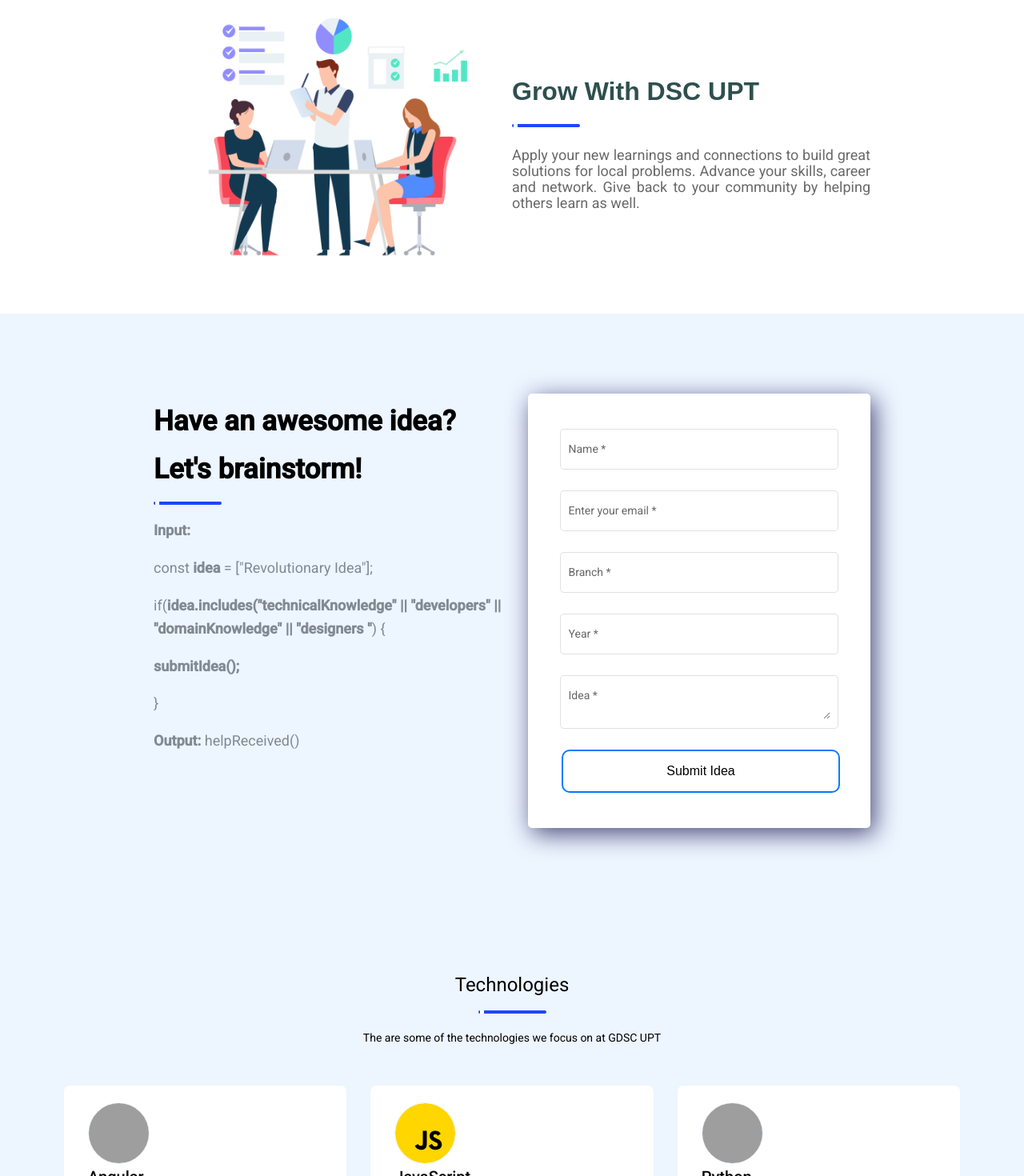
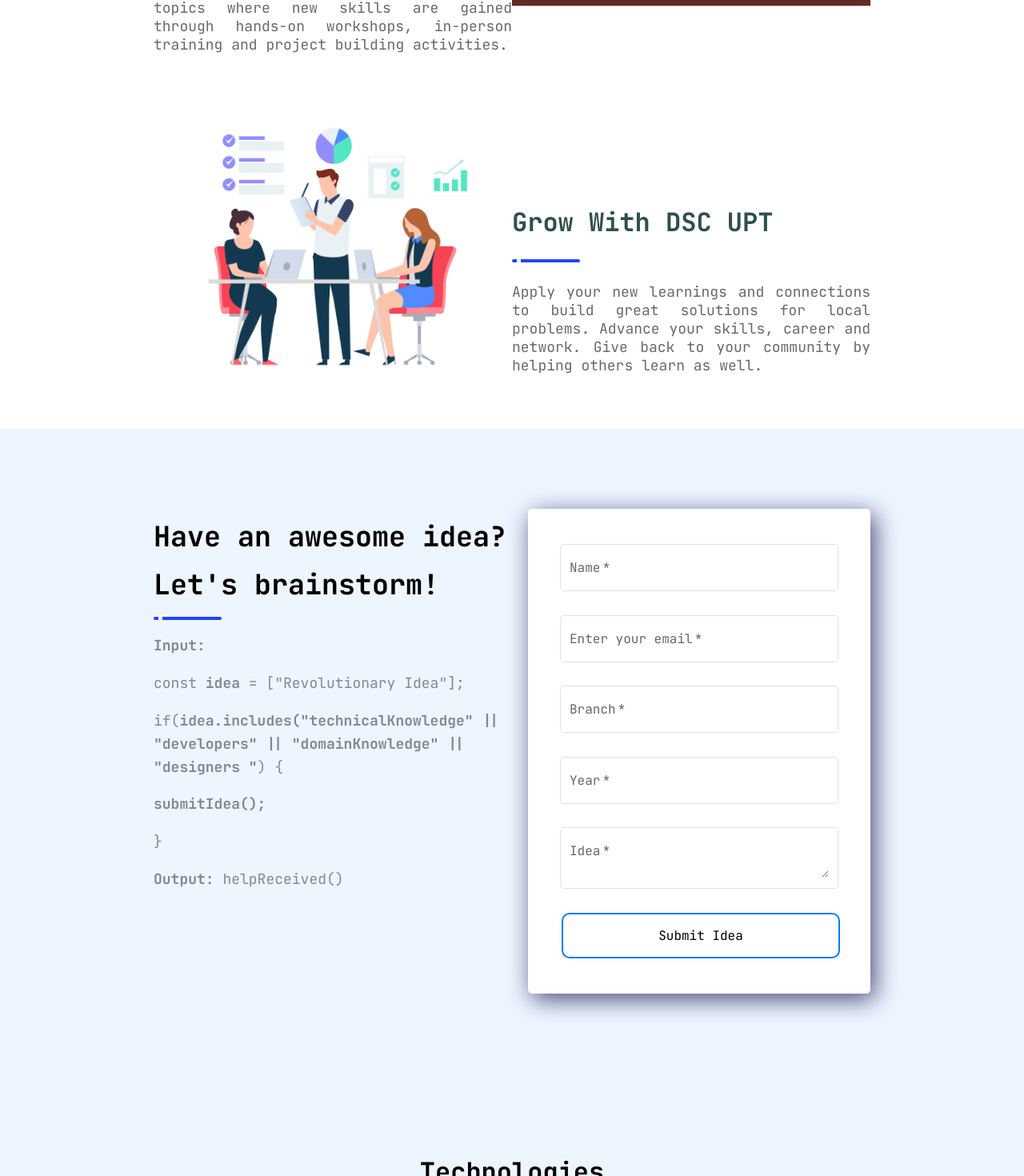
Before and after one commit to mokemike/succotashe, an Angular app: page / in a window 1280 px wide. Shown: the part 855-2325 px from the top of the page at 80% size. Built offline with nearby package versions, Linux system fonts and the light colour scheme; no server answers; grey boxes are pictures that could not be loaded.

Commit message:
add new awesome fonts

```diff
--- a/src/app/pages/contact-page/contact-page.component.scss
+++ b/src/app/pages/contact-page/contact-page.component.scss
@@ -103,7 +103,7 @@ a {
 
 h2 {
   color: #007bff;
-  font: 35px Nunito, sans-serif;
+  font-size: 35px;
   text-align: center;
 }
 
--- a/src/app/pages/home-page/components/idea-form/idea-form.component.html
+++ b/src/app/pages/home-page/components/idea-form/idea-form.component.html
@@ -1,8 +1,8 @@
-<section class="idea-form">
-  <div class="container">
-    <div class="row">
-      <div class="column">
-        <div class="code">
+<section class='idea-form'>
+  <div class='container'>
+    <div class='row'>
+      <div class='column'>
+        <div class='code'>
           <h3>Have an awesome idea?</h3>
           <h3>Let's brainstorm!</h3>
           <app-title-bar></app-title-bar>
@@ -12,50 +12,50 @@
           <p>
             const <b>idea</b> = ["Revolutionary Idea"];
           </p>
-          <p>if(<b>idea.includes("technicalKnowledge" || "developers" ||<!-- -->  <!-- -->
-            "domainKnowledge" || "designers "<!-- --> </b>)<!-- --> {{"{"}}</p>
+          <p>if(<b>idea.includes("technicalKnowledge" || "developers" ||
+            "domainKnowledge" || "designers "</b>) {{"{"}}</p>
           <p><b>submitIdea();</b></p>
           <p> } </p>
           <p><b>Output: </b>helpReceived()</p>
         </div>
       </div>
-      <div class="column">
-        <div class="form">
-          <form [formGroup]="ideasForm">
-            <mat-form-field appearance="outline">
+      <div class='column'>
+        <div class='form'>
+          <form [formGroup]='ideasForm'>
+            <mat-form-field appearance='outline'>
               <mat-label>Name</mat-label>
-              <input formControlName="name" required matInput>
+              <input formControlName='name' required matInput>
               <mat-error *ngIf="ideasForm.controls.name.getError('required')">This field is
                 required
               </mat-error>
             </mat-form-field>
-            <mat-form-field appearance="outline">
+            <mat-form-field appearance='outline'>
               <mat-label>Enter your email</mat-label>
-              <input matInput placeholder="pat@example.com" formControlName="email" required>
-              <mat-error *ngIf="ideasForm.controls.email.invalid">{{getErrorMessage()}}</mat-error>
+              <input matInput placeholder='pat@example.com' formControlName='email' required>
+              <mat-error *ngIf='ideasForm.controls.email.invalid'>{{getErrorMessage()}}</mat-error>
             </mat-form-field>
-            <mat-form-field appearance="outline">
+            <mat-form-field appearance='outline'>
               <mat-label>Branch</mat-label>
-              <input formControlName="branch" required matInput>
+              <input formControlName='branch' required matInput>
               <mat-error *ngIf="ideasForm.controls.branch.getError('required')">This field is
                 required
               </mat-error>
             </mat-form-field>
-            <mat-form-field appearance="outline">
+            <mat-form-field appearance='outline'>
               <mat-label>Year</mat-label>
-              <input formControlName="year" required matInput>
+              <input formControlName='year' required matInput>
               <mat-error *ngIf="ideasForm.controls.year.getError('required')">This field is
                 required
               </mat-error>
             </mat-form-field>
-            <mat-form-field appearance="outline">
+            <mat-form-field appearance='outline'>
               <mat-label>Idea</mat-label>
-              <textarea formControlName="idea" required matInput></textarea>
+              <textarea formControlName='idea' required matInput></textarea>
               <mat-error *ngIf="ideasForm.controls.idea.getError('required')">This field is
                 required
               </mat-error>
             </mat-form-field>
-            <button class="button button1" type="submit" [disabled]="!ideasForm.valid">Submit Idea
+            <button class='button button1' type='submit' [disabled]='!ideasForm.valid'>Submit Idea
             </button>
           </form>
         </div>
--- a/src/app/pages/home-page/components/text-image/text-image.component.scss
+++ b/src/app/pages/home-page/components/text-image/text-image.component.scss
@@ -19,7 +19,6 @@
 
 .text-container h1 {
   margin-bottom: 25px;
-  font-family: sans-serif;
   color: darkslategray;
   font-weight: bold;
   font-size: xx-large;
--- a/src/index.html
+++ b/src/index.html
@@ -1,19 +1,19 @@
 <!DOCTYPE html>
-<html lang="en">
+<html lang='en'>
 <head>
-  <meta charset="utf-8"/>
+  <meta charset='utf-8' />
   <title>GdscWebFrontend</title>
-  <base href="/"/>
-  <meta name="viewport" content="width=device-width, initial-scale=1"/>
-  <link rel="icon" type="image/x-icon" href="favicon.ico"/>
-  <link rel="preconnect" href="https://fonts.gstatic.com"/>
+  <base href='/' />
+  <meta name='viewport' content='width=device-width, initial-scale=1' />
+  <link rel='icon' type='image/x-icon' href='favicon.ico' />
+  <link rel='preconnect' href='https://fonts.gstatic.com' />
+  <link rel='preconnect' href='https://fonts.gstatic.com'>
   <link
-    href="https://fonts.googleapis.com/css2?family=Roboto:wght@300;400;500&display=swap"
-    rel="stylesheet"
-  />
-  <link href="https://fonts.googleapis.com/icon?family=Material+Icons" rel="stylesheet"/>
+    href='https://fonts.googleapis.com/css2?family=JetBrains+Mono:ital,wght@0,100;0,200;0,300;0,400;0,500;0,600;0,700;0,800;1,100;1,200;1,300;1,400;1,500;1,600;1,700;1,800&display=swap'
+    rel='stylesheet'>
+  <link href='https://fonts.googleapis.com/icon?family=Material+Icons' rel='stylesheet' />
 </head>
-<body class="mat-typography">
+<body>
 <app-root></app-root>
 </body>
 </html>
--- a/src/styles.scss
+++ b/src/styles.scss
@@ -6,7 +6,12 @@ html, body {
 
 body {
   margin: 0;
-  font-family: Roboto, "Helvetica Neue", sans-serif;
+  font-family: "JetBrains Mono", monospace;
+}
+
+mat-label,
+input, textarea, button, h1, h2, h3, h4, h5, h6 {
+  font-family: "JetBrains Mono", monospace;
 }
 
 $default_border_radius: 7px;
```
